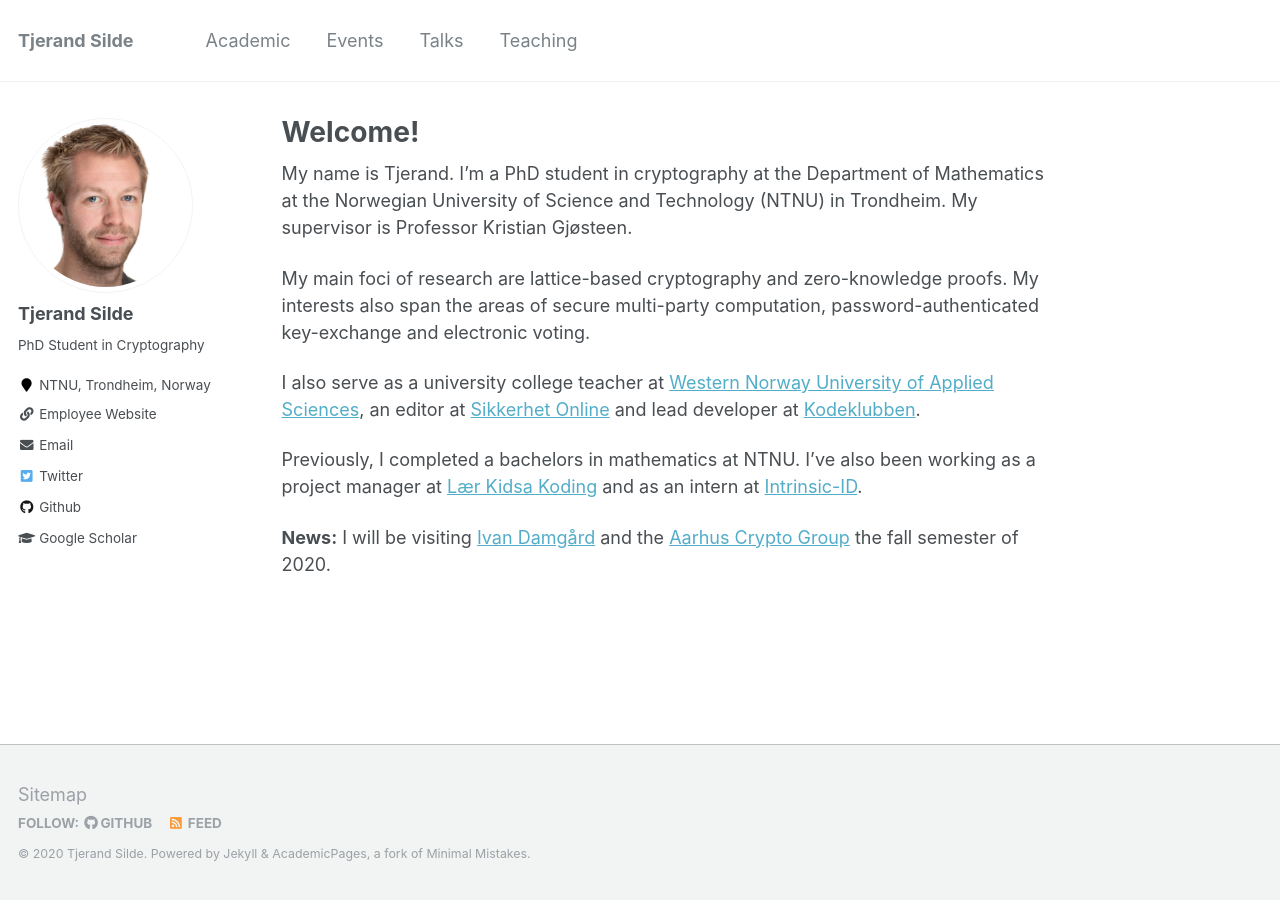
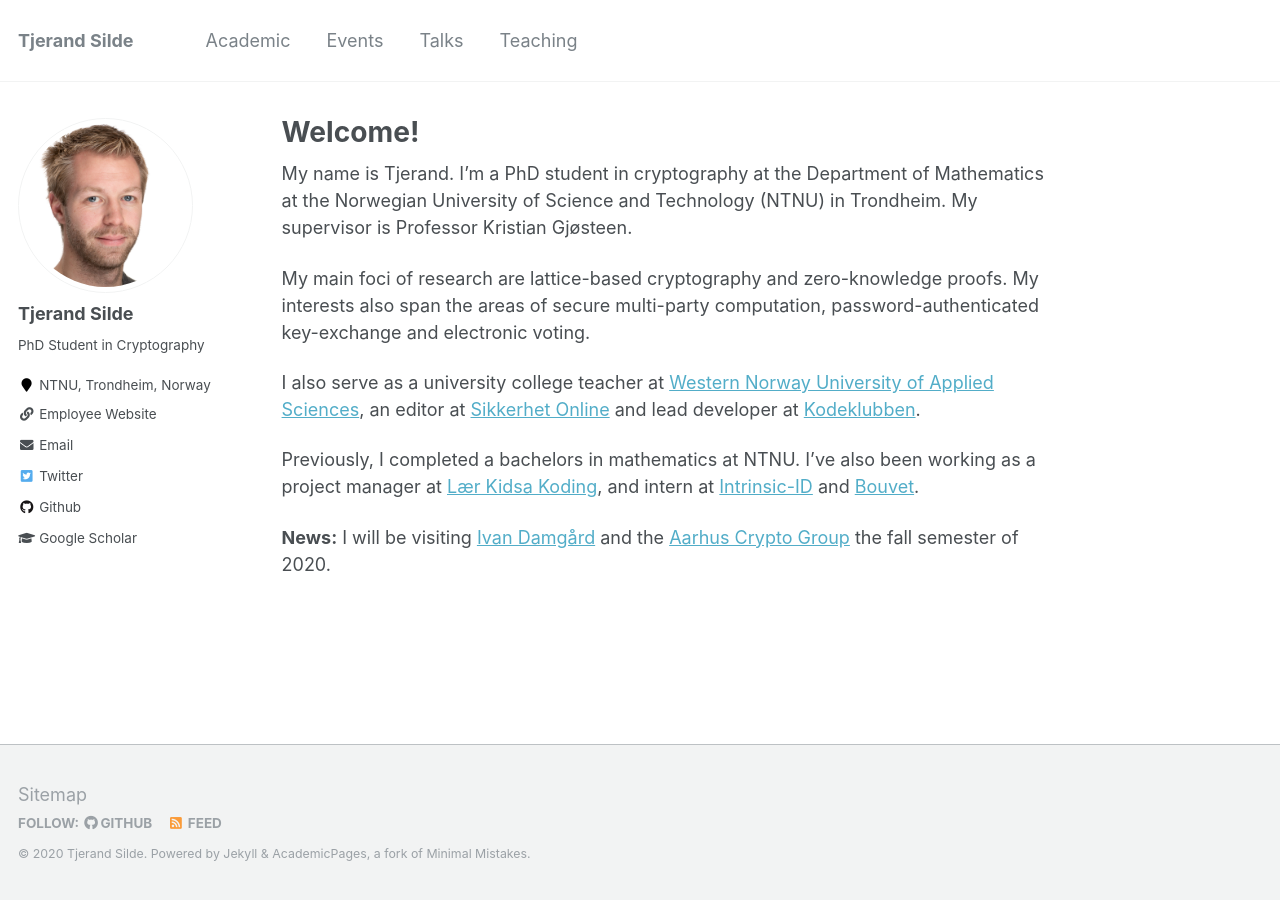
Before and after one commit to tjesi/tjesi.github.io, a Jekyll site: the page built from _pages/about.md, in a window 1280 px wide. Built offline with Jekyll 4.4.1, drawn with Linux system fonts in a browser that asks for light colours.

Commit message:
Update about.md

```diff
--- a/_pages/about.md
+++ b/_pages/about.md
@@ -14,6 +14,6 @@ My main foci of research are lattice-based cryptography and zero-knowledge proof
 
  I also serve as a university college teacher at [Western Norway University of Applied Sciences](https://www.hvl.no/en), an editor at [Sikkerhet Online](https://www.sikkerhet.online/author/tjerand-silde) and lead developer at [Kodeklubben](http://oppgaver.kidsakoder.no).
 
- Previously, I completed a bachelors in mathematics at NTNU. I've also been working as a project manager at [Lær Kidsa Koding](https://www.kidsakoder.no) and as an intern at [Intrinsic-ID](https://www.intrinsic-id.com).
+ Previously, I completed a bachelors in mathematics at NTNU. I've also been working as a project manager at [Lær Kidsa Koding](https://www.kidsakoder.no), and intern at [Intrinsic-ID](https://www.intrinsic-id.com) and [Bouvet](https://en.bouvet.no/).
 
  **News:** I will be visiting [Ivan Damgård](https://users-cs.au.dk/~ivan/) and the [Aarhus Crypto Group](https://cs.au.dk/research/cryptography-and-security) the fall semester of 2020.
```
